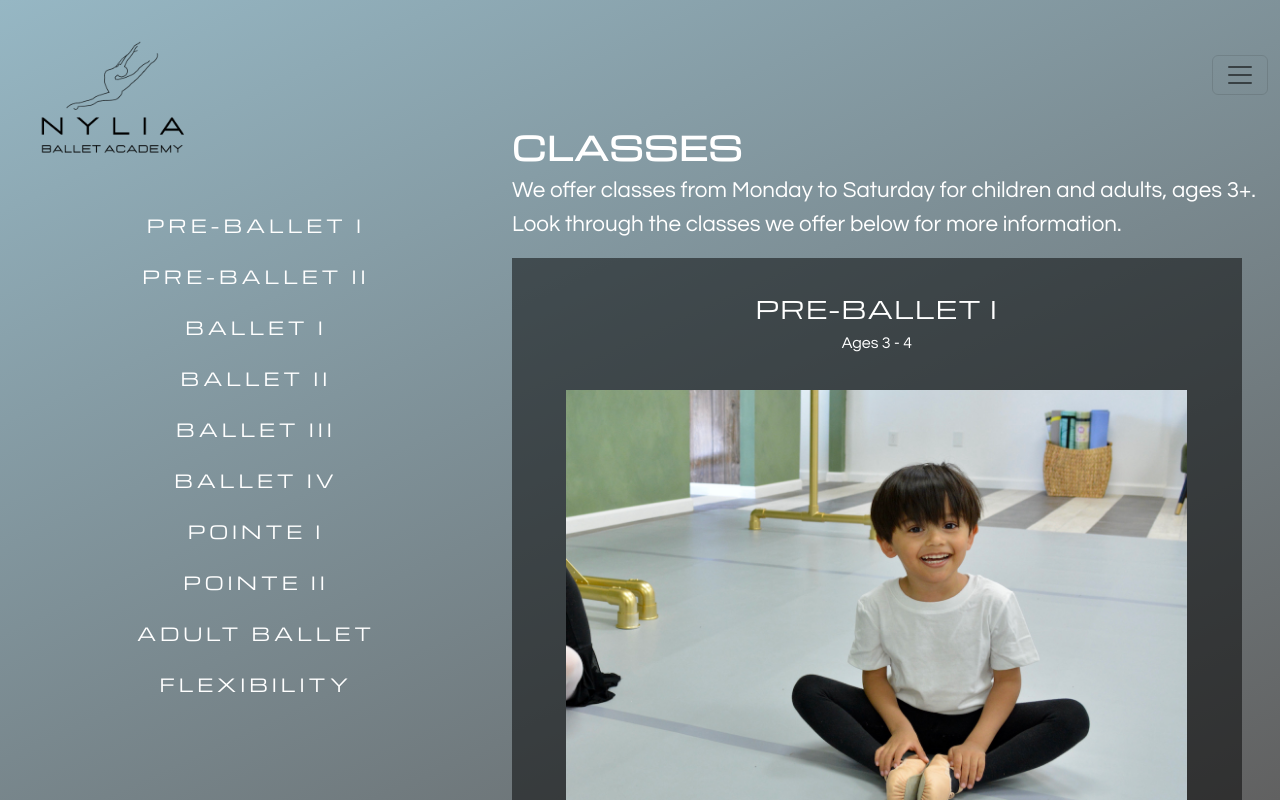
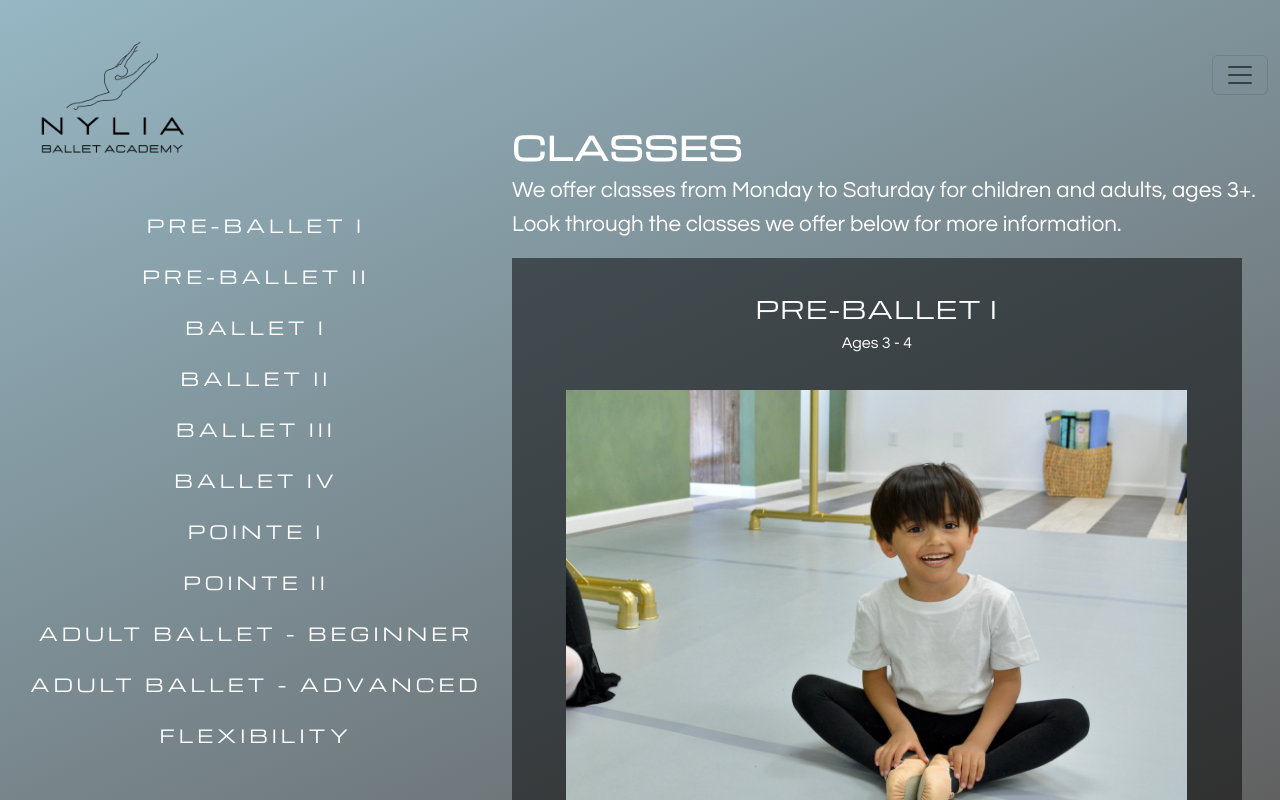
Before and after one commit to ailynailyn/nylia-ballet-academy, a React (Create React App) app: page /classes in a window 1280 px wide. Built offline with nearby package versions, Linux system fonts and the light colour scheme; no server answers.

Commit message:
Update team and schedule

```diff
--- a/src/components/Classes.js
+++ b/src/components/Classes.js
@@ -206,28 +206,42 @@ function Classes() {
         "Pointe II students will be invited to participate on an individual basis when they have the necessary physical and technical development. These classes are perfect for the ballerina who is wanting to take their ballet technique to the next level. This class includes classical variations, the study of solo dances from historically established classical ballet repertoire.",
       classRgstr: rgstrRqd,
     },
-    adultBallet: {
+    adultBegBallet: {
       classTitle: "ADULT BALLET",
-      classAges: "- All Ages -",
+      classAges: "- Beginner -",
       classImg: adultBalletSm,
       imgSet: `${adultBalletSm} 300w, ${adultBalletMd} 768w, ${adultBalletLg} 1280w, ${adultBalletXL} 2000w`,
       webpSet: `${adultBalletSmWebp} 300w, ${adultBalletMdWebp} 768w, ${adultBalletLgWebp} 1280w, ${adultBalletXLWebp} 2000w`,
       classSched1: "TUESDAY & THURSDAY",
+      classSched2: "7:00 - 8:00 PM",
+      classSched3: "",
+      classSched4: "",
+      classDesc:
+        "Adult Ballet class is designed for dancers of all abilities. Participants will strengthen their ballet technique aimed to improve alignment and balance, strengthen muscles, and increase flexibility. In this class, the teacher will make sure to accommodate to participants of all levels in order to create a comfortable environment for growth.",
+      classRgstr: dropInWlcm,
+    },
+    adultAdvBallet: {
+      classTitle: "ADULT BALLET",
+      classAges: "- Intermediate/Advanced -",
+      classImg: adultBalletSm,
+      imgSet: `${adultBalletSm} 300w, ${adultBalletMd} 768w, ${adultBalletLg} 1280w, ${adultBalletXL} 2000w`,
+      webpSet: `${adultBalletSmWebp} 300w, ${adultBalletMdWebp} 768w, ${adultBalletLgWebp} 1280w, ${adultBalletXLWebp} 2000w`,
+      classSched1: "TUESDAY, THURSDAY & FRIDAY",
       classSched2: "7:00 - 8:30 PM",
       classSched3: "SATURDAY",
       classSched4: "12:00 - 1:30 PM",
       classDesc:
-        "Adult Ballet class is designed for dancers of all abilities. Participants will strengthen their ballet technique aimed to improve alignment and balance, strengthen muscles, and increase flexibility. In this class, the teacher will make sure to accommodate to participants of all levels in order to create a comfortable environment for growth.",
+        "This class is designed for intermediate and advanced dancers. Participants will strengthen their ballet technique aimed to improve alignment and balance, strengthen muscles, and increase flexibility.",
       classRgstr: dropInWlcm,
     },
     flexibility: {
-      classTitle: "FLEXIBILITY",
+      classTitle: "FLEXIBILITY & CONDITIONING",
       classAges: "- All Ages -",
       classImg: flexibilitySm,
       imgSet: `${flexibilitySm} 300w, ${flexibilityMd} 768w, ${flexibilityLg} 1280w, ${flexibilityXL} 2000w`,
       webpSet: `${flexibilitySmWebp} 300w, ${flexibilityMdWebp} 768w, ${flexibilityLgWebp} 1280w, ${flexibilityXLWebp} 2000w`,
       classSched1: "MONDAY & WEDNESDAY",
-      classSched2: "7:00 - 8:00 PM",
+      classSched2: "6:00 - 7:00 PM",
       classSched3: "SATURDAY",
       classSched4: "11:00 AM - 12:00 PM",
       classDesc:
@@ -303,8 +317,12 @@ function Classes() {
             label={"Pointe II"}
           ></NyliaButton>
           <NyliaButton
-            handleClick={() => setClassInfo("adultBallet")}
-            label={"Adult Ballet"}
+            handleClick={() => setClassInfo("adultBegBallet")}
+            label={"Adult Ballet - Beginner"}
+          ></NyliaButton>
+          <NyliaButton
+            handleClick={() => setClassInfo("adultAdvBallet")}
+            label={"Adult Ballet - Advanced"}
           ></NyliaButton>
           <NyliaButton
             handleClick={() => setClassInfo("flexibility")}
@@ -344,9 +362,15 @@ function Classes() {
           </Dropdown.Item>
           <Dropdown.Item
             as="button"
-            onClick={() => setClassInfo("adultBallet")}
+            onClick={() => setClassInfo("adultBegBallet")}
           >
-            Adult Ballet
+            Adult Ballet - Beginner
+          </Dropdown.Item>
+          <Dropdown.Item
+            as="button"
+            onClick={() => setClassInfo("adultAdvBallet")}
+          >
+            Adult Ballet - Advanced
           </Dropdown.Item>
           <Dropdown.Item
             as="button"
--- a/src/components/Team.js
+++ b/src/components/Team.js
@@ -3,7 +3,6 @@ import TeamCard from "../components/teamCard/TeamCard";
 import ailyn from "../assets/ailynTeam.jpg";
 import clara from "../assets/clara.JPG";
 import yocelyn from "../assets/yocelyn.JPG";
-import melanie from "../assets/melanie.JPG";
 import katherine from "../assets/katherine.jpeg";
 import "./Team.css";
 import CardGroup from "react-bootstrap/CardGroup";
@@ -42,12 +41,6 @@ function Team() {
       position: "STUDIO MANAGER",
       description: `Katherine is a proud El Pasoan who was born and raised in the city. She is currently attending EPCC studying towards a chemistry degree in dreams of becoming a Forensic Science Technician. An experienced leader, Katherine is passionate about building an inviting and opportunistic environment for all kinds of dancers.`,
     },
-    melanie: {
-      name: "Melanie Roman Naciff",
-      profileImg: melanie,
-      position: "ADMINISTRATIVE ASSISTANT",
-      description: `Melanie is a current Junior in high school in the International Baccelaureate Program. She enjoys spending her time in book club, student council, playing soccer, being with animals, and running. She is constantly pursuing learning, and is striving to obtain her IB Diploma, along with getting into a rigorous university.`,
-    },
     yocelyn: {
       name: "Yocelyn Salcido",
       profileImg: yocelyn,
@@ -83,20 +76,12 @@ function Team() {
           position={memberInfo.clara.position}
           description={memberInfo.clara.description}
         ></TeamCard>
-
         <TeamCard
           profileImg={memberInfo.katherine.profileImg}
           name={memberInfo.katherine.name}
           position={memberInfo.katherine.position}
           description={memberInfo.katherine.description}
         ></TeamCard>
-        <TeamCard
-          profileImg={memberInfo.melanie.profileImg}
-          name={memberInfo.melanie.name}
-          position={memberInfo.melanie.position}
-          description={memberInfo.melanie.description}
-        ></TeamCard>
-
         <TeamCard
           profileImg={memberInfo.yocelyn.profileImg}
           name={memberInfo.yocelyn.name}
```
Also changed, not shown: 2 other files (tests, documents, lock files or other folders).
